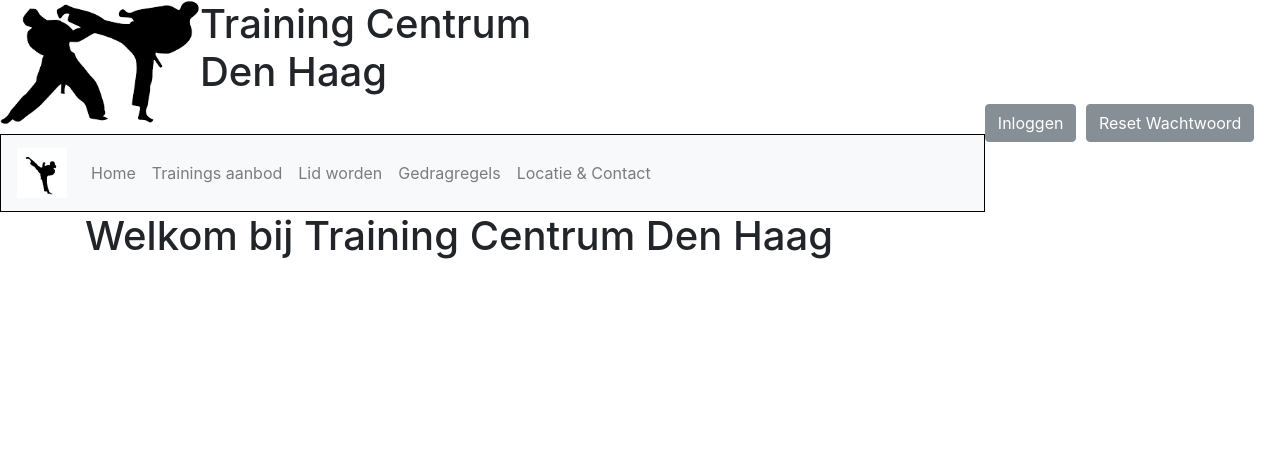
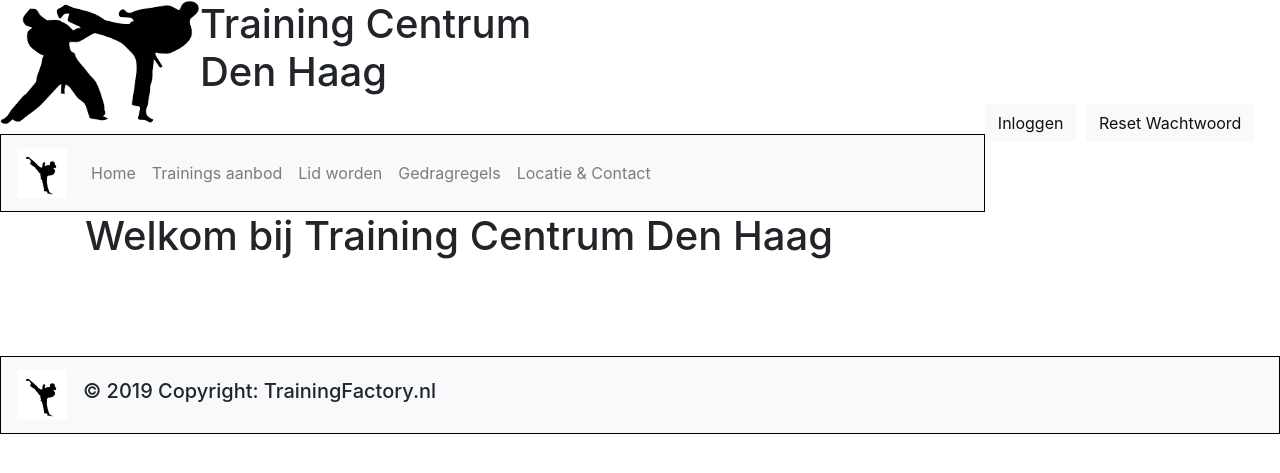
Before and after one commit to RowanAmatkario/training_factory, a Symfony app: template templates/bezoeker/index.html.twig in a window 1280 px wide. Shown: the top 473 px of the page. Run offline with Twig, Linux system fonts and the light colour scheme; the template is opened without the code that fills it, so the values that code supplies are empty; some libraries are stand-ins or nearby versions.

Commit message:
post met href gefixt

```diff
--- a/templates/base.html.twig
+++ b/templates/base.html.twig
@@ -19,8 +19,8 @@
     <h1>Training Centrum <br>Den Haag</h1>
 
     <div class="button">
-        <button type="button" class="btn btn-secondary" style="margin-right: 5px;">Inloggen</button>
-        <button type="button" class="btn btn-secondary">Reset Wachtwoord</button>
+        <button type="button" class="btn btn-light" style="margin-right: 5px;">Inloggen</button>
+        <button type="button" class="btn btn-light">Reset Wachtwoord</button>
     </div>
 
 
@@ -52,7 +52,13 @@
 {% endblock %}
 
 {% block footer %}
+    <nav class="navbar navbar-expand-lg navbar-light bg-light" style="margin-top: 5%;">
+        <a class="navbar-brand" href="#">
+            <img src="image/logo.jpg" alt="logo" style="width:50px;">
+        </a>
 
+        <h5>© 2019 Copyright: TrainingFactory.nl</h5>
+    </nav>
 {% endblock %}
 {% block javascripts %}{% endblock %}
 </body>
--- a/templates/bezoeker/index.html.twig
+++ b/templates/bezoeker/index.html.twig
@@ -11,10 +11,10 @@
                 <div class="card-footer text-muted">
                     {{post.costs}}
                 </div>
+                <button type="button" class="btn btn-light"><a href="{{ post.id }}">Plannen</a></button>
             </div>
         {% endfor %}
     </div>
-
     <div class="container">
         <h1>Welkom bij Training Centrum Den Haag</h1> <br>
         {% for comment in comments %}
```
Also changed, not shown: src/Controller/BezoekerController.php (+19 -2 lines), templates/bezoeker/kartactiviteiten.html.twig (+23 -0 lines).
